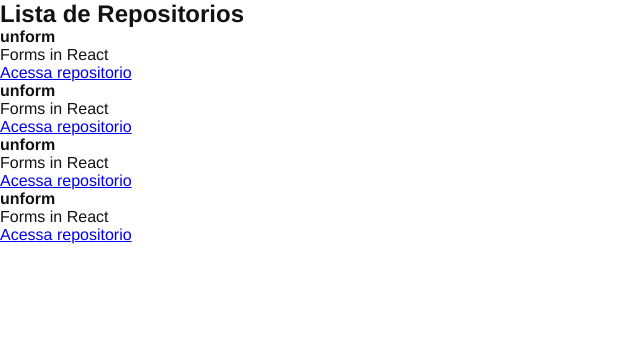
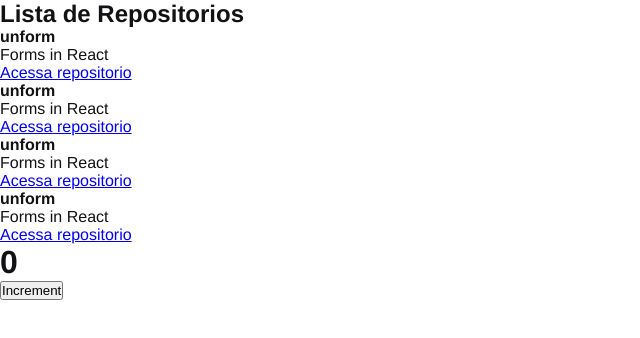
Before and after one commit to nogueiragabriela/github-explorer-react, a React app: page / in a window 1280 px wide. Shown: the top 338 px of the page, without its empty margins (0-640 px from the left). Built offline with nearby package versions, Linux system fonts and the light colour scheme.

Commit message:
Aplicando useState

```diff
--- a/src/App.jsx
+++ b/src/App.jsx
@@ -1,6 +1,12 @@
+import { Counter } from './components/Counter';
 import { RepositoryList } from './components/RepositoryList';
 import './styles/global.scss';
 
 export function App() {
-    return <RepositoryList />;
-};
+    return (
+        <>
+        <RepositoryList />
+        <Counter />
+    </>
+    )
+}
--- /dev/null
+++ b/src/components/Counter.jsx
@@ -0,0 +1,16 @@
+import { useState } from "react";
+
+export function Counter(){
+    const [counter, setCounter] = useState(0);
+
+    function increment() {
+        setCounter(counter + 1);
+    }
+
+    return (
+        <div>
+            <h1>{counter}</h1>
+            <button type="button" onClick={increment}>Increment</button>
+        </div>
+    )
+}
```
